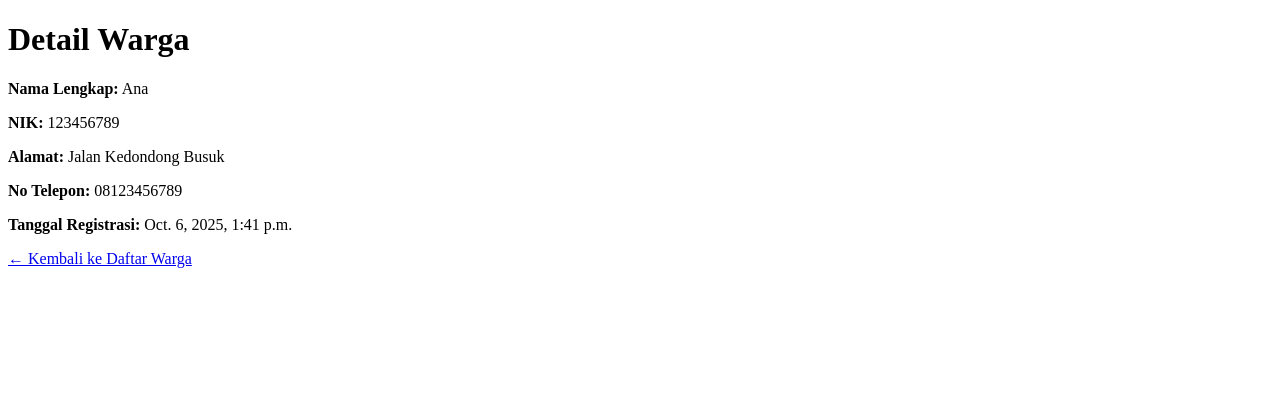
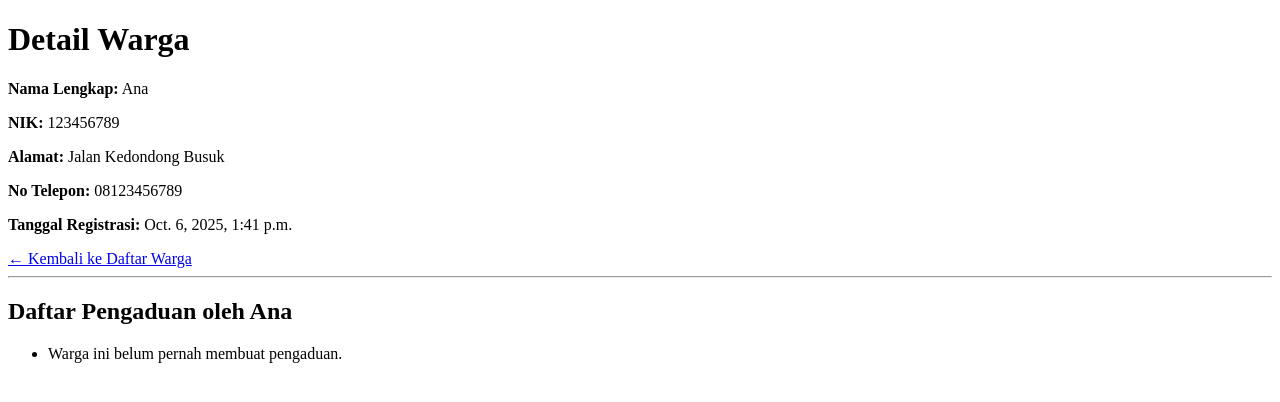
Before and after one commit to Zalfa175/Django-DataKelurahan, a Django app: page /warga/1/ in a window 1280 px wide. Shown: the top 402 px of the page. Run offline with Django 5.2, Linux system fonts and the light colour scheme; data comes from the database, SQL or seed files in the repository; both versions use the stored data as it was after the commit.

Commit message:
Praktikum 2

```diff
--- a/warga/admin.py
+++ b/warga/admin.py
@@ -1,6 +1,7 @@
 from django.contrib import admin
 from django.contrib import admin
-from .models import Warga
+from .models import Warga, Pengaduan
 
 admin.site.register(Warga)
+admin.site.register(Pengaduan)
 # Register your models here.
--- a/warga/models.py
+++ b/warga/models.py
@@ -1,4 +1,3 @@
-from django.db import models
 from django.db import models
 
 class Warga(models.Model):
@@ -10,4 +9,24 @@ class Warga(models.Model):
 
     def __str__(self):
         return self.nama_lengkap
+
+
+class Pengaduan(models.Model):
+    STATUS_CHOICES = [
+        ('BARU', 'Baru'),
+        ('DIPROSES', 'Diproses'),
+        ('SELESAI', 'Selesai'),
+    ]
+
+    judul = models.CharField(max_length=200)
+    deskripsi = models.TextField()
+    status = models.CharField(max_length=10, choices=STATUS_CHOICES, default='BARU')
+    tanggal_lapor = models.DateTimeField(auto_now_add=True)
+
+    # Kunci relasinya ada di sini!
+    pelapor = models.ForeignKey(Warga, on_delete=models.CASCADE, related_name='pengaduan')
+
+    def __str__(self):
+        return self.judul
+
 # Create your models here.
--- a/warga/templates/warga/warga_detail.html
+++ b/warga/templates/warga/warga_detail.html
@@ -12,5 +12,23 @@
     <p><strong>Tanggal Registrasi:</strong> {{ object.tanggal_registrasi }}</p>
 
     <a href="{% url 'warga-list' %}">← Kembali ke Daftar Warga</a>
+    <!-- warga/templates/warga/warga_detail.html -->
+
+    <!-- ... (kode untuk menampilkan detail NIK, alamat, dll) ... -->
+
+    <hr>
+    <h2>Daftar Pengaduan oleh {{ object.nama_lengkap }}</h2>
+
+    <ul>
+        {% for aduan in object.pengaduan.all %}
+            <li>
+                <strong>{{ aduan.judul }}</strong> (Status: {{ aduan.get_status_display }})
+                <p>{{ aduan.deskripsi }}</p>
+            </li>
+        {% empty %}
+            <li>Warga ini belum pernah membuat pengaduan.</li>
+        {% endfor %}
+    </ul>
+
 </body>
 </html>
--- a/warga/urls.py
+++ b/warga/urls.py
@@ -1,7 +1,8 @@
 from django.urls import path
-from .views import WargaListView, WargaDetailView
+from .views import WargaListView, WargaDetailView, PengaduanListView
 
 urlpatterns = [
     path('', WargaListView.as_view(), name='warga-list'),
     path('<int:pk>/', WargaDetailView.as_view(), name='warga-detail'),
+    path('pengaduan/', PengaduanListView.as_view(), name='pengaduan-list'),
 ]
--- a/warga/views.py
+++ b/warga/views.py
@@ -1,6 +1,6 @@
 from django.shortcuts import render
 from django.views.generic import ListView, DetailView
-from .models import Warga
+from .models import Warga, Pengaduan
 
 class WargaListView(ListView):
     model = Warga
@@ -9,4 +9,8 @@ class WargaListView(ListView):
 
 class WargaDetailView(DetailView):
     model = Warga
+
+class PengaduanListView(ListView):
+    model = Pengaduan
+    template_name = 'warga/pengaduan_list.html'
 # Create your views here.
```
Also changed, not shown: warga/templates/warga/pengaduan_list.html (added, +14 -0 lines), db.sqlite3, warga/migrations/0002_pengaduan.py (added).
